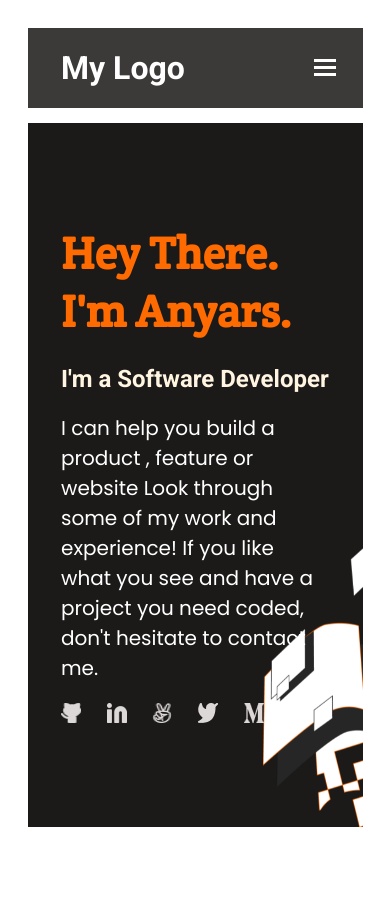
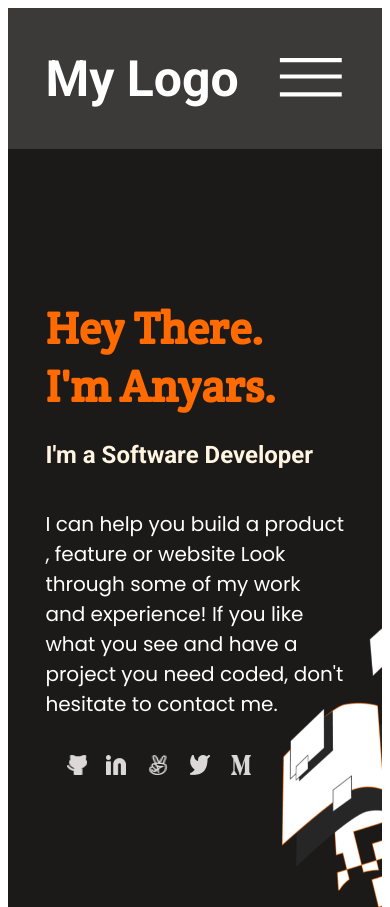
Before and after one commit to anyars-encarta/Porfolio, a website: page index.html in a window 390 px wide. Before the commit the page ends 855 px from the top, so only its background shows below. Drawn offline with Linux system fonts and the light colour scheme.

Commit message:
Modified several HTML tags and CSS selectors based on review recommendations

```diff
--- a/index.css
+++ b/index.css
@@ -2,9 +2,6 @@
 @import url('https://fonts.googleapis.com/css2?family=Crete+Round:ital@0;1&family=Poppins:ital,wght@0,100;0,200;0,300;0,400;0,500;0,600;0,800;0,900;1,100;1,200;1,300;1,400;1,500;1,600;1,700;1,800;1,900&family=Roboto:ital,wght@0,100;0,300;0,400;0,500;0,700;0,900;1,100;1,300;1,400;1,500;1,700;1,900&display=swap');
 
 @media only screen and (min-width: 375px) and (max-width: 768px) {
-  body {
-    padding: 5%;
-  }
 
   .header {
     display: flex;
@@ -12,37 +9,35 @@
     align-items: center;
     justify-content: space-between;
     background-color: #3c3a39;
-    margin-bottom: -9%;
-  }
-
-  .lines {
-    display: flex;
-
-    /* border: 2px solid #ACB7C3; */
-    flex-direction: column;
-    gap: 4px;
-  }
-
-  .menu-1,
-  .menu-2,
-  .menu-3 {
-    height: 3px;
-    width: 22px;
-    background-color: #fff;
-    margin-right: 10px;
   }
 
   .my-logo {
     font-family: 'Roboto', sans-serif;
     color: #fff;
+    font-size: 50px;
     margin-left: 10%;
   }
+  .header a {
+    margin-right: 10%;
+  }
 
-  .menu-link {
+  .lines {
     margin-right: 5%;
+    color: #fff;
+    /*border: 2px solid #ACB7C3;*/
+    gap: 4px;
+    background-color: transparent;
+    text-decoration: none;
+    list-style-type: none;
   }
 
   .headline {
+    display: flex;
+    flex-direction: column;
+    align-items: left;
+    /*justify-content: space-between;*/
+    background-color: #3c3a39;
+    margin-bottom: -8%;
     background-image: url("./logos/Background.png");
     background-repeat: no-repeat;
     background-position: bottom right;
@@ -50,7 +45,7 @@
     background-color: #1c1a19;
   }
 
-  .headline h3 {
+  .headline h1 {
     font-family: 'Crete Round', serif;
     font-size: 45px;
     color: #ff6b00;
@@ -64,7 +59,7 @@
     font-size: 24px;
     color: #fff5e1;
     margin-left: 10%;
-    margin-top: -6%;
+    margin-top: -3%;
   }
 
   .headline .about-me {
@@ -76,10 +71,12 @@
   }
 
   .social {
+    display: flex;
     padding-bottom: 30%;
+    list-style-type: none;
   }
 
-  .social a {
+  .social li {
     margin-right: 5px;
     color: #505f79;
     margin-left: 5%;
--- a/index.html
+++ b/index.html
@@ -9,33 +9,31 @@
     </head>
 
     <body>
-      <div class="header">
-        <h1 class="my-logo">My Logo</h1>
-        <a class="menu-link" href="">
-          <div class="lines">
-            <div class="menu-1"></div>
-            <div class="menu-2"></div>
-            <div class="menu-3"></div>
-          </div>
-        </a>
-      </div>
+      <header>
+        <nav class="header">
+          <h2 class="my-logo">My Logo</h2>
+          <a href="#"><img src="./logos/Menu.png" alt="Menu"></a>
+        </nav>
+      </header>
 
-      <div class="headline">
-        <h3>Hey There. I'm Anyars.</h3>
-        <h2>I'm a Software Developer</h2>
-        <p class="about-me">
+      <main>
+        <section class="headline">
+          <h1>Hey There. I'm Anyars.</h1>
+          <h2>I'm a Software Developer</h2>
+          <p class="about-me">
             I can help you build a product , feature or website Look through some
             of my work and experience! If you like what you see and have a project
             you need coded, don't hesitate to contact me.
-        </p>
+          </p>
 
-        <div class="social">
-          <a class ="init-icon" href="https://twitter.com/anyarsencarta"><img src="./logos/Vector-Cat.png" alt="Linkedin"></a>
-          <a href="https://twitter.com/anyarsencarta"><img src="./logos/Linkedin.png" alt="Linkedin"></a>
-          <a href="https://twitter.com/anyarsencarta"><img src="./logos/Vector-Hand.png" alt="Linkedin"></a>
-          <a href="https://twitter.com/anyarsencarta"><img src="./logos/Vector-Bird.png" alt="Twitter"></a>
-          <a href="https://twitter.com/anyarsencarta"><img src="./logos/Vector-M.png" alt="Linkedin"></a>
-        </div>
-      </div>
+          <ul class="social">
+            <li><a class ="init-icon" href="https://twitter.com/anyarsencarta"><img src="./logos/Vector-Cat.png" alt="Linkedin"></a></li>
+            <li><a href="https://linkedin.com/anyarsencarta"><img src="./logos/Linkedin.png" alt="Linkedin"></a></li>
+            <li><a href="https://twitter.com/anyarsencarta"><img src="./logos/Vector-Hand.png" alt="Linkedin"></a></li>
+            <li><a href="https://twitter.com/anyarsencarta"><img src="./logos/Vector-Bird.png" alt="Twitter"></a></li>
+            <li><a href="https://twitter.com/anyarsencarta"><img src="./logos/Vector-M.png" alt="Linkedin"></a></li>
+          </ul>
+        </section>
+      </main>
     </body>
 </html>
```
Also changed, not shown: logos/Menu.png (added).
